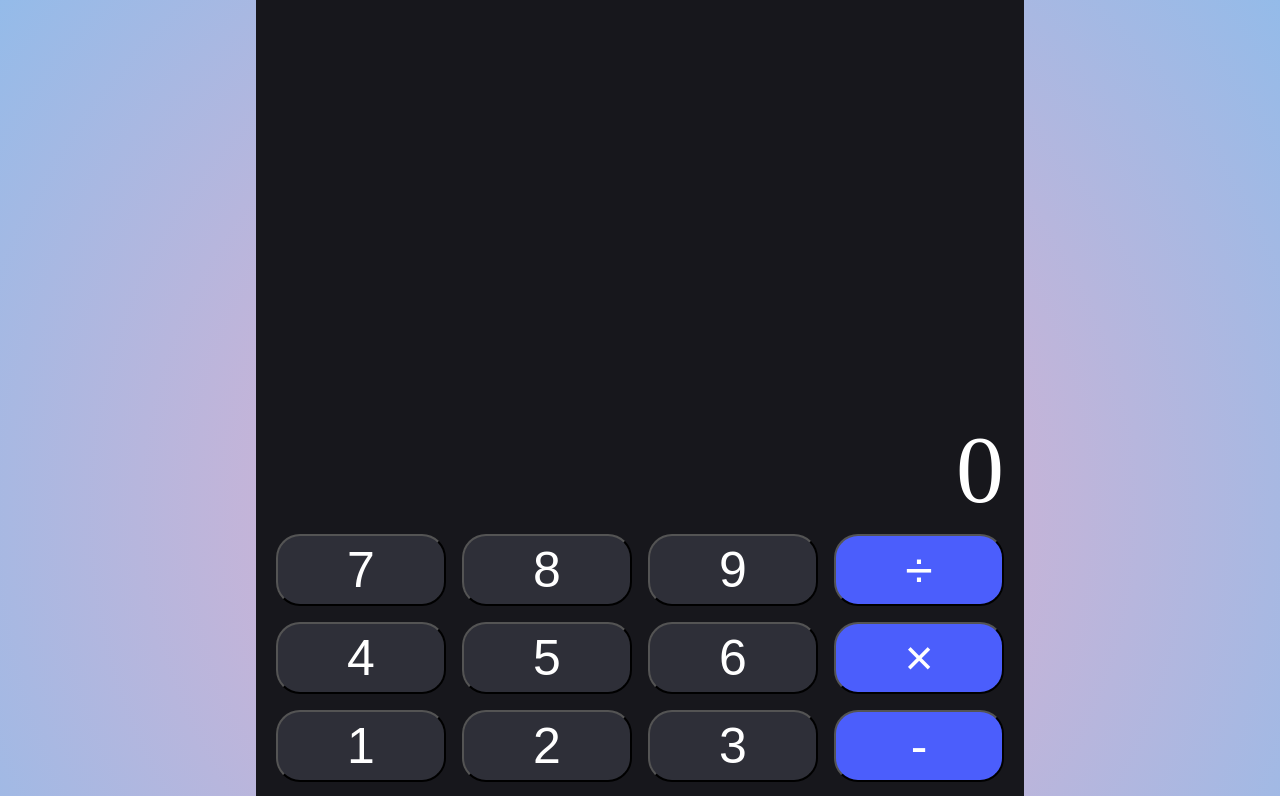
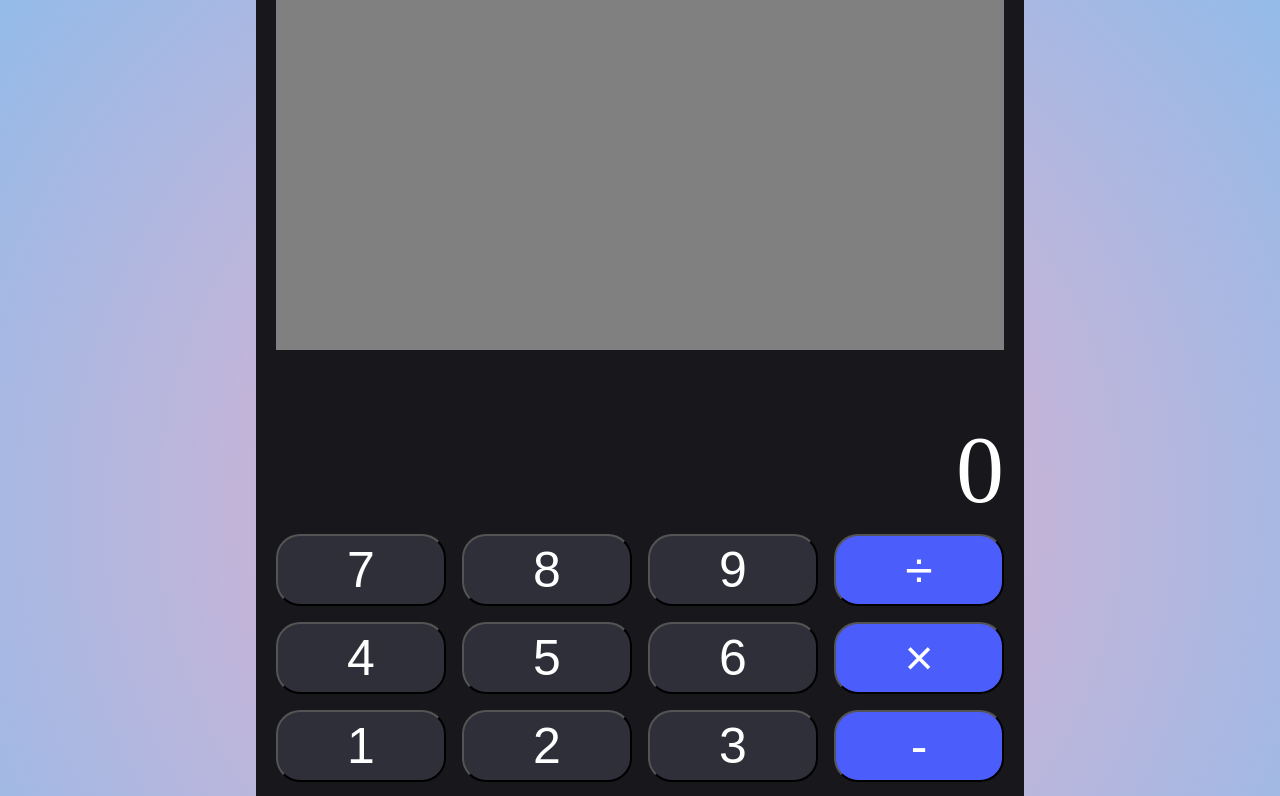
Before and after one commit to samx/history-calculator, a React (Create React App) app: page / in a window 1280 px wide. Shown: the top 796 px of the page. Built offline with nearby package versions, Linux system fonts and the light colour scheme.

Commit message:
Setup calculator results history list component and redux store.

```diff
--- a/src/App.tsx
+++ b/src/App.tsx
@@ -2,7 +2,7 @@ import React from 'react';
 import styled from "styled-components";
 import {Background} from './components/styles/Background.styled'
 import Calculator from './components/Calculator'
-
+import CalculatorHistoryResultAndFormula from "./components/history-list.component";
 
  const Container = styled.div `
   position: relative;
@@ -18,6 +18,7 @@ function App() {
   return (
     <Background>
       <Container>
+        <CalculatorHistoryResultAndFormula />
         <Calculator/>
       </Container>
     </Background>
--- /dev/null
+++ b/src/components/history-list-item.component.tsx
@@ -0,0 +1,26 @@
+import styled from "styled-components";
+
+
+const Content = styled.div `
+background-color:blue;
+
+position: darkgray;
+padding:5px;
+height: 60px;
+border-bottom:1px solid white;
+`
+
+const HistoryItem = (resultAndFormulaData:any) => {
+
+    return <Content>
+            <div>
+                <table>
+                    <td>{resultAndFormulaData.formula}</td>
+                    <td>{resultAndFormulaData.result}</td>
+                </table>
+            </div>
+        </Content>
+
+}
+
+export default HistoryItem;
--- /dev/null
+++ b/src/components/history-list.component.tsx
@@ -0,0 +1,28 @@
+import styled from "styled-components";
+import { useSelector } from 'react-redux';
+import { selectListOfHistoryResults } from "../store/history/history.selector";
+import HistoryItem from "./history-list-item.component";
+
+const Content = styled.div `
+background-color:gray;
+
+position: absolute;
+height: 350px;
+left: 20px;
+right: 20px;
+top: 0px;
+overflow:auto;
+`
+
+const HistoryList = ({}) => {
+
+    const listOfHistoryResults = useSelector(selectListOfHistoryResults);
+
+    return <Content>
+        {listOfHistoryResults.map((resultAndFormula:any,index:number) => (
+            <HistoryItem key={index} resultAndFormulaData={resultAndFormula} />
+        ))}</Content>
+
+}
+
+export default HistoryList;
--- a/src/store/calc/calculations.action.js
+++ b/src/store/calc/calculations.action.js
@@ -78,8 +78,6 @@ const makeCalculations = (calcResultString,calcDisplayFormula, actionValue) => {
     if(mathSymbols.indexOf(actionValue) !== -1){
         let payload = calculate(calcDisplayFormula,calcResultString,actionValue);
         return payload;
-    }else if(clearSymbols.indexOf(actionValue) !== -1){
-
     }else if(equalSymbol.indexOf(actionValue) !== -1){
         let payload = calculateAndClearFormulaDisplay(calcDisplayFormula,calcResultString,actionValue)
         return payload
@@ -99,6 +97,7 @@ export const updateFormulaAndChangeResult = (calcResultString,calcDisplayFormula
     let payload;
 
     switch (actionValue) {
+
         case ACTION.VALUE.SYMBOL_BACKSPACE:
             payload = backspace(calcResultString);
             return createAction(CALC_ACTION_TYPES.SET_CALC_BACKSPACE, payload);
@@ -122,6 +121,4 @@ export const updateFormulaAndChangeResult = (calcResultString,calcDisplayFormula
             payload = makeCalculations(calcResultString,calcDisplayFormula, actionValue);
             return createAction(CALC_ACTION_TYPES.SET_CALC_NEW_CALCULATION, payload);
     }
-
-
 };
--- /dev/null
+++ b/src/store/history/history.action.js
@@ -0,0 +1 @@
+import { createAction } from "../reducer.utils";
--- /dev/null
+++ b/src/store/history/history.reducer.js
@@ -0,0 +1,21 @@
+import { HISTORY_ACTION_TYPES } from "./history.types";
+
+export const HISTORY_INITIAL_STATE = {
+    savedResultAndFormulaList:[],
+}
+
+export const historyReducer = (state = HISTORY_INITIAL_STATE, action = {}) =>{
+    const { type, payload } = action;
+
+    switch (type){
+        case HISTORY_ACTION_TYPES.SET_HISTORY_ADD_RESULT:
+        case HISTORY_ACTION_TYPES.SET_HISTORY_DELETE_RESULT:
+            return {
+                ...state,
+                savedResultAndFormulaList:payload,
+            };
+
+        default:
+            return state;
+    }
+}
--- /dev/null
+++ b/src/store/history/history.selector.js
@@ -0,0 +1,8 @@
+import { createSelector } from 'reselect';
+
+const selectHistoryReducer = (state) => state.history;
+
+export const selectListOfHistoryResults = createSelector(
+  [selectHistoryReducer],
+  (history) => history.savedResultAndFormulaList
+)
--- /dev/null
+++ b/src/store/history/history.types.js
@@ -0,0 +1,4 @@
+export const HISTORY_ACTION_TYPES = {
+    SET_HISTORY_ADD_RESULT: 'history/SET_HISTORY_ADD_RESULT',
+    SET_HISTORY_ADD_DELETE:'history/SET_HISTORY_ADD_DELETE',
+}
--- a/src/store/root-reducer.js
+++ b/src/store/root-reducer.js
@@ -1,7 +1,9 @@
 import { combineReducers } from "redux";
 
 import { calcReducer } from "./calc/calculations.reducer";
+import { historyReducer } from "./history/history.reducer";
 
 export const rootReducer = combineReducers({
-    calc:calcReducer
+    calc:calcReducer,
+    history:historyReducer
 })
```
